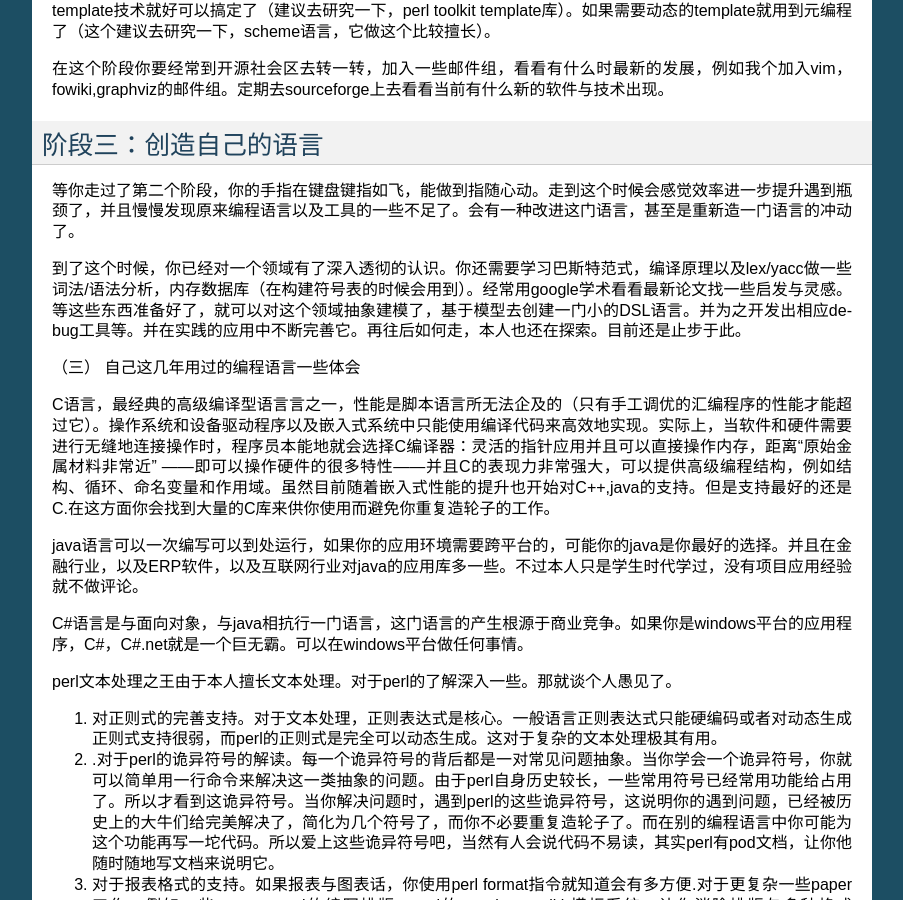
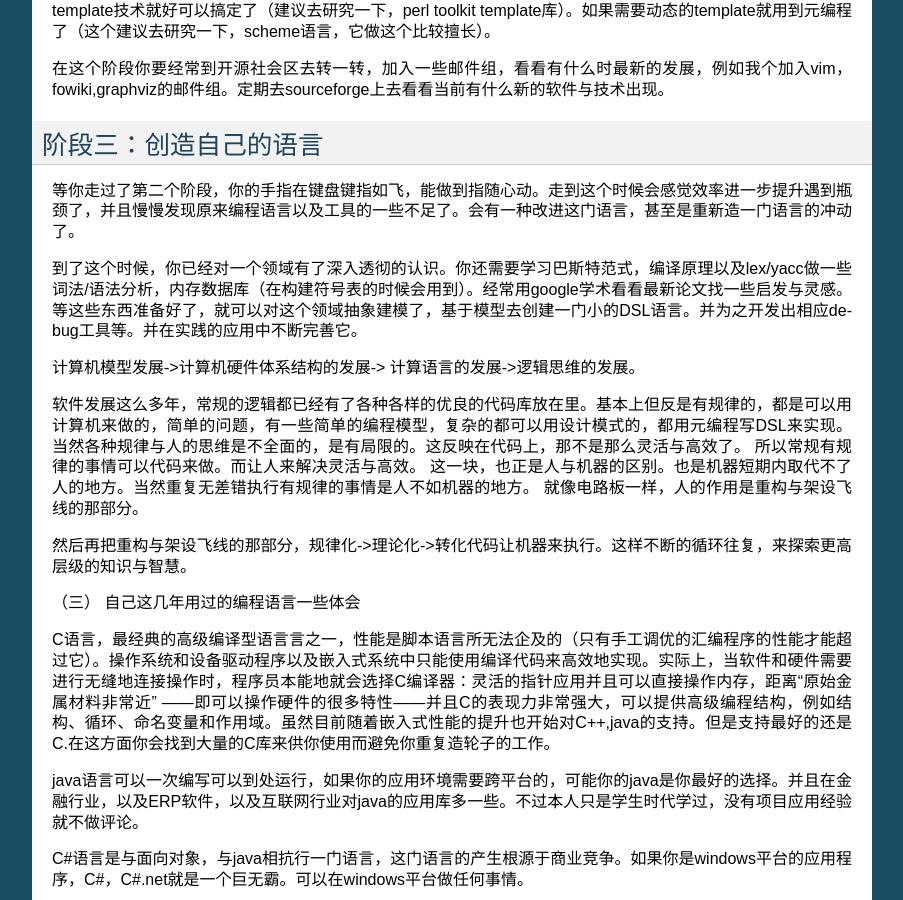
Before and after one commit to gwli/Programming, a Sphinx documentation site: the page built from source/content/Stage_0/HowToLearnLanguage.rst, in a window 1280 px wide and 900 px high, scrolled down 1107 px. Shown: the whole window, without its empty margins (198-1101 px from the left). Built offline with Sphinx 7.4.7, drawn with Linux system fonts in a browser that asks for light colours.

Commit message:
DSL the finall stage

```diff
--- a/source/content/Stage_0/HowToLearnLanguage.rst
+++ b/source/content/Stage_0/HowToLearnLanguage.rst
@@ -36,7 +36,16 @@ Template与元编程：走到遇到大的一些软件功能，有些功能具有
 
 等你走过了第二个阶段，你的手指在键盘键指如飞，能做到指随心动。走到这个时候会感觉效率进一步提升遇到瓶颈了，并且慢慢发现原来编程语言以及工具的一些不足了。会有一种改进这门语言，甚至是重新造一门语言的冲动了。
 
-到了这个时候，你已经对一个领域有了深入透彻的认识。你还需要学习巴斯特范式，编译原理以及lex/yacc做一些词法/语法分析，内存数据库（在构建符号表的时候会用到）。经常用google学术看看最新论文找一些启发与灵感。等这些东西准备好了，就可以对这个领域抽象建模了，基于模型去创建一门小的DSL语言。并为之开发出相应debug工具等。并在实践的应用中不断完善它。再往后如何走，本人也还在探索。目前还是止步于此。
+
+到了这个时候，你已经对一个领域有了深入透彻的认识。你还需要学习巴斯特范式，编译原理以及lex/yacc做一些词法/语法分析，内存数据库（在构建符号表的时候会用到）。经常用google学术看看最新论文找一些启发与灵感。等这些东西准备好了，就可以对这个领域抽象建模了，基于模型去创建一门小的DSL语言。并为之开发出相应debug工具等。并在实践的应用中不断完善它。
+
+计算机模型发展->计算机硬件体系结构的发展-> 计算语言的发展->逻辑思维的发展。
+
+软件发展这么多年，常规的逻辑都已经有了各种各样的优良的代码库放在里。基本上但反是有规律的，都是可以用计算机来做的，简单的问题，有一些简单的编程模型，复杂的都可以用设计模式的，都用元编程写DSL来实现。 当然各种规律与人的思维是不全面的，是有局限的。这反映在代码上，那不是那么灵活与高效了。  所以常规有规律的事情可以代码来做。而让人来解决灵活与高效。 这一块，也正是人与机器的区别。也是机器短期内取代不了人的地方。当然重复无差错执行有规律的事情是人不如机器的地方。 就像电路板一样，人的作用是重构与架设飞线的那部分。
+
+
+然后再把重构与架设飞线的那部分，规律化->理论化->转化代码让机器来执行。这样不断的循环往复，来探索更高层级的知识与智慧。
+
 
 （三）        自己这几年用过的编程语言一些体会
 
```
